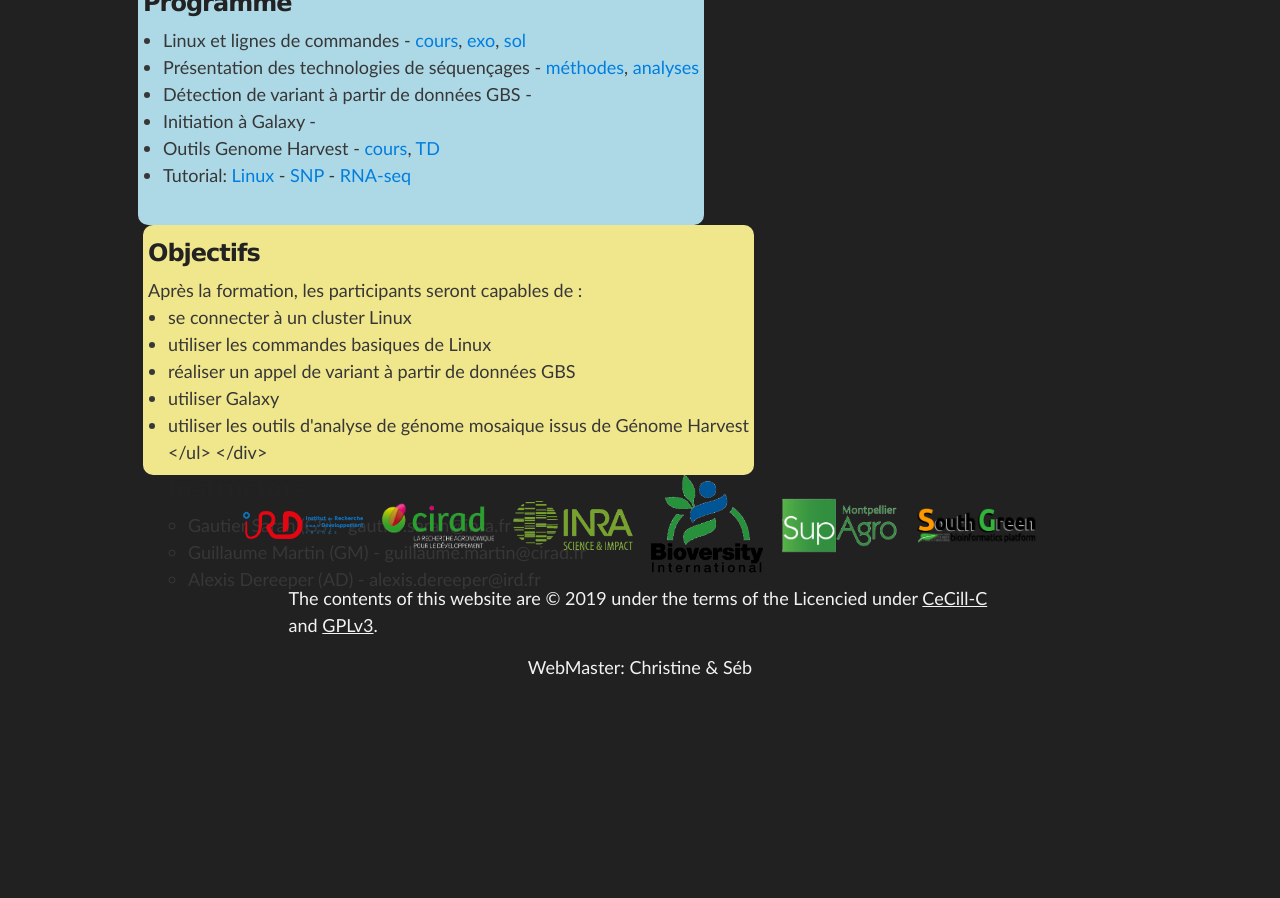
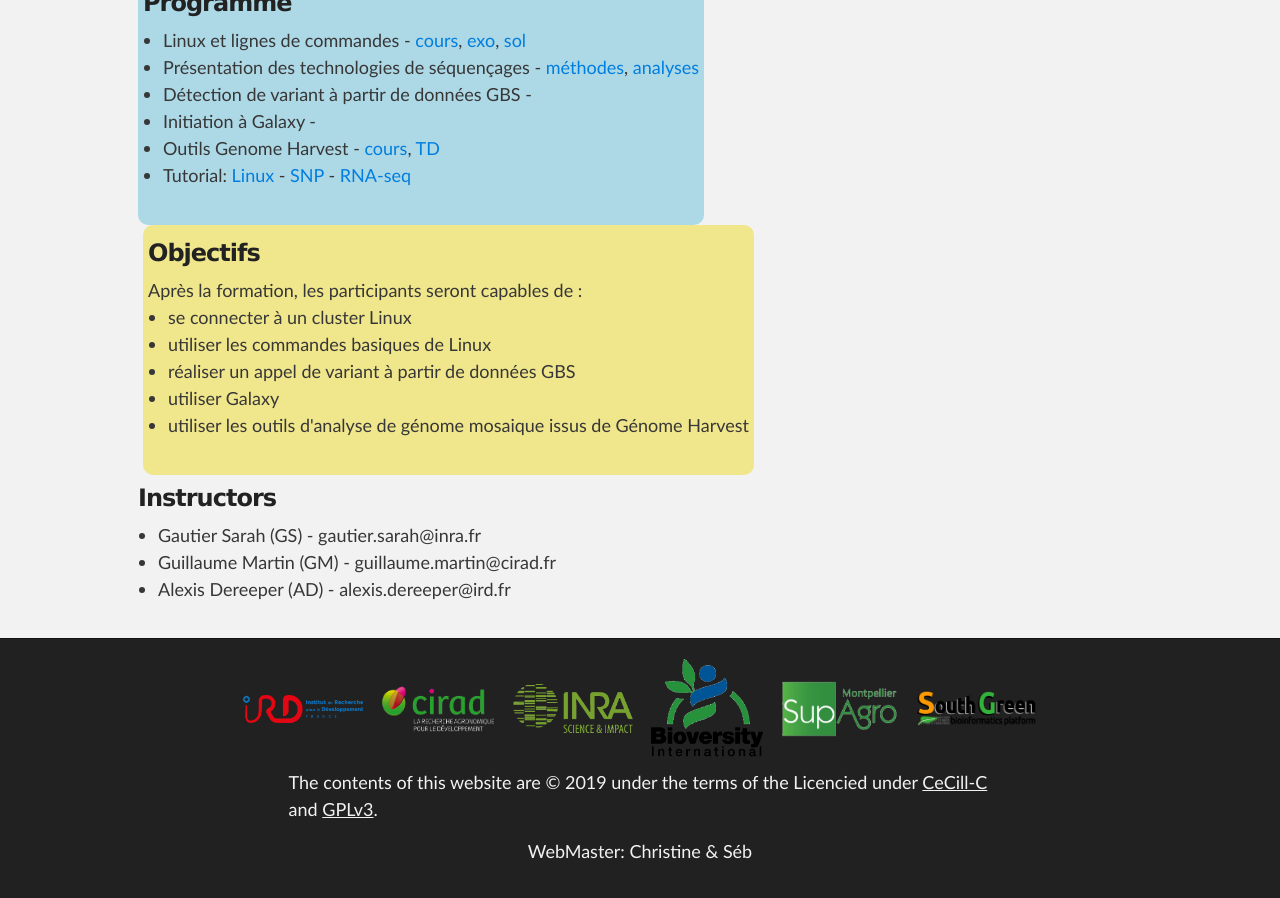
Before and after one commit to SouthGreenPlatform/trainings, a Jekyll site: the page built from _pages/gbsGuadeloupe.md, in a window 1280 px wide and 900 px high, scrolled down 774 px. Built offline with Jekyll 4.4.1, drawn with Linux system fonts in a browser that asks for light colours; nearby versions of some CDN libraries; before the commit the page ends 1490 px from its top, so only the background shows below that.

Commit message:
corrected typo

```diff
--- a/_pages/gbsGuadeloupe.md
+++ b/_pages/gbsGuadeloupe.md
@@ -48,7 +48,7 @@
 Après la formation, les participants seront capables de :
 <ul>
 <li>se connecter à un cluster Linux  </li>
-<li>utiliser les commandes basiques de Linux
+<li>utiliser les commandes basiques de Linux</li>
 <li>réaliser un appel de variant à partir de données GBS</li>
 <li>utiliser Galaxy</li>
 <li>utiliser les outils d'analyse de génome mosaique issus de Génome Harvest</li>
```
